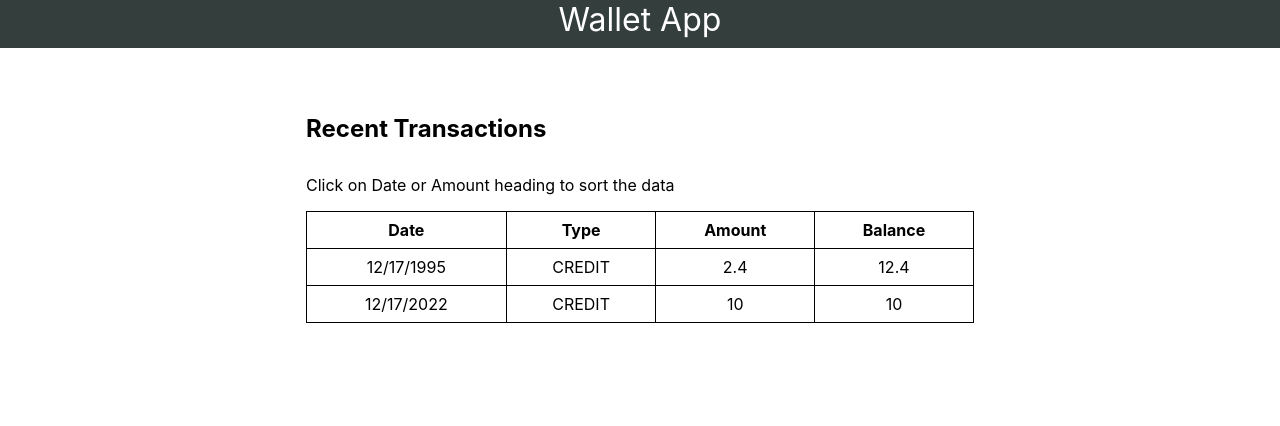
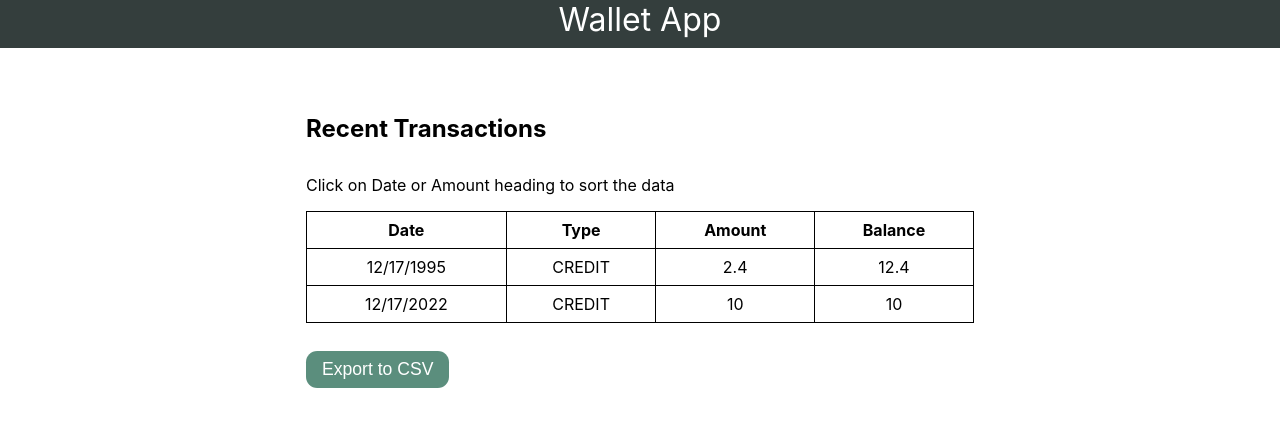
Before and after one commit to chaytan5/wallet-app-frontend, a React (Create React App) app: page /transactions in a window 1280 px wide. Shown: the top 426 px of the page. Built offline with nearby package versions, Linux system fonts and the light colour scheme.

Commit message:
implement csv download

```diff
--- a/package.json
+++ b/package.json
@@ -7,9 +7,10 @@
     "@testing-library/react": "^13.4.0",
     "@testing-library/user-event": "^13.5.0",
     "react": "^18.2.0",
+    "react-csv": "^2.2.2",
     "react-dom": "^18.2.0",
     "react-router-dom": "^6.8.2",
-    "react-scripts": "5.0.1",
+    "react-scripts": "^2.1.3",
     "web-vitals": "^2.1.4"
   },
   "scripts": {
--- a/src/App.css
+++ b/src/App.css
@@ -70,7 +70,7 @@ body {
 }
 
 .btn {
-  width: 6rem;
+  width: fit-content;
   padding: 0.5rem 1rem;
   border: none;
   border-radius: 0.7rem;
--- a/src/App.js
+++ b/src/App.js
@@ -5,6 +5,7 @@ import Dashboard from "./components/Dashboard";
 import { BrowserRouter as Router, Route, Routes } from "react-router-dom";
 import TransactionDetails from "./components/TransactionDetails";
 import PrivateRoutes from "./utils/PrivateRoutes";
+import React from "react";
 
 function App() {
 	return (
--- a/src/components/TransactionDetails.js
+++ b/src/components/TransactionDetails.js
@@ -2,6 +2,7 @@ import React, { useState, useEffect } from "react";
 import Pagination from "./Pagination";
 import TransactionTable from "./TransactionTable";
 import localData from "../data.json";
+import { CSVLink } from "react-csv";
 /**
  * features in this component:
  * sort by date and amount
@@ -60,6 +61,21 @@ const TransactionDetails = () => {
 		}
 	};
 
+	// csv download
+	const headers = [
+		{ label: "Date", key: "date" },
+		{ label: "Type", key: "type" },
+		{ label: "Amount", key: "amount" },
+		{ label: "Description", key: "description" },
+		{ label: "Balance", key: "balance" },
+	];
+
+	const csvReport = {
+		data: transactions,
+		headers: headers,
+		filename: "transaction_report.csv",
+	};
+
 	return (
 		<div className="trx-container">
 			<h2>Recent Transactions</h2>
@@ -74,6 +90,9 @@ const TransactionDetails = () => {
 				currentPage={currentPage}
 				paginate={paginate}
 			/>
+			<CSVLink {...csvReport}>
+				<button className="btn submit-btn">Export to CSV</button>
+			</CSVLink>
 		</div>
 	);
 };
--- a/src/components/TransactionTable.js
+++ b/src/components/TransactionTable.js
@@ -25,7 +25,7 @@ const TransactionTable = ({ transactions, loading, sorting }) => {
 					{transactions.map((item) => (
 						<tr className="table-row" key={item.id}>
 							<td className="table-cell">
-								{new Date(item?.date)?.toLocaleDateString()}
+								{new Date(item.date).toLocaleDateString()}
 							</td>
 							<td className="table-cell">{item.type}</td>
 							<td className="table-cell">{item.amount}</td>
--- a/src/utils/PrivateRoutes.js
+++ b/src/utils/PrivateRoutes.js
@@ -1,4 +1,5 @@
 import { Outlet, Navigate } from "react-router-dom";
+import React from "react";
 
 function PrivateRoutes() {
 	// const walletId = localStorage.getItem("walletId");
```
Also changed, not shown: 1 other file (tests, documents, lock files or other folders).
